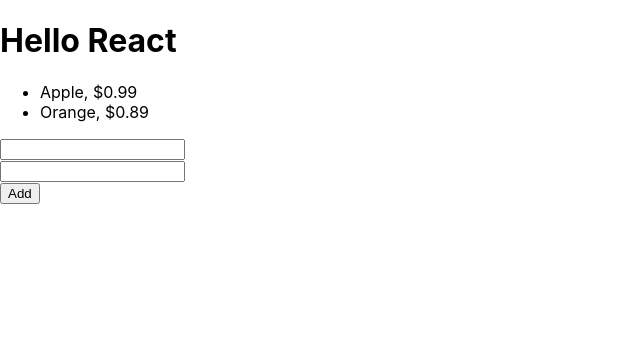
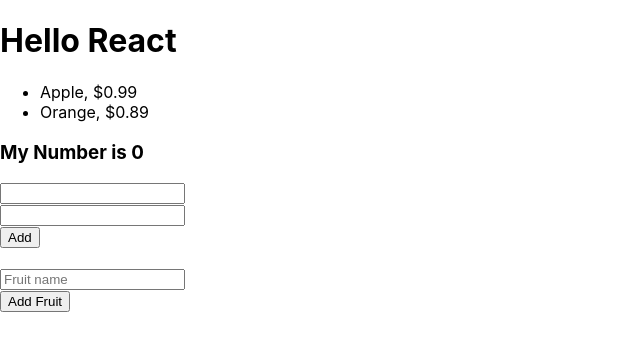
Before and after one commit to SoeYiYiAung/My-Learning-Application-RATec, a React (Create React App) app: page / in a window 1280 px wide. Shown: the top 350 px of the page, without its empty margins (0-640 px from the left). Built offline with nearby package versions, Linux system fonts and the light colour scheme.

Commit message:
Some Testing Codes are added

```diff
--- a/src/App.js
+++ b/src/App.js
@@ -6,7 +6,16 @@
         {this.props.name},
         ${this.props.price}
       </li>
+
     );
+  }
+}
+
+class Fruit extends React.Component{
+  render(){
+    return(
+      <li>{this.props.name}</li>
+    )
   }
 }
 
@@ -15,11 +24,15 @@
     items: [
       { id: 1, name: 'Apple', price: 0.99 },
       { id: 2, name: 'Orange', price: 0.89 },
-    ]
+    ],
+    fruits: [],
+    mynum : 0,
   }
 
   nameRef = React.createRef();
   priceRef = React.createRef();
+  fruitRef = React.createRef();
+
   add = () => {
     let id = this.state.items.length + 1;
     let name = this.nameRef.current.value;
@@ -28,26 +41,52 @@
       items: [
         ...this.state.items,
         { id, name, price }
-      ]
+      ],
+
+      mynum: this.state.mynum + 1
     });
   }
 
+  addFruit = () => {
+    let id = this.state.fruits.length + 1;
+    let name = this.fruitRef.current.value;
 
+    this.setState({
+      fruits: [...this.state.fruits, { id, name }],
+    });
+  };
 
   render() {
     return (
       <div>
         <h1>Hello React</h1>
         <ul>
-        {this.state.items.map(i => {
-        return (
-        <Item id={i.id} name={i.name} price={i.price} />
-        )
-        })}
+          {
+            this.state.items.map(i => {
+              return (
+                <Item id={i.id} name={i.name} price={i.price} />
+              )
+            })
+          }
         </ul>
+
+        <ol>
+          {this.state.fruits.map((f) => (
+            <Fruit key={f.id} id={f.id} name={f.name} />
+          ))}
+        </ol>
+
+        <h3>My Number is {this.state.mynum}</h3>
+
         <input type="text" ref={this.nameRef} /><br />
         <input type="text" ref={this.priceRef} /><br />
         <button onClick={this.add}>Add</button>
+
+        <br /><br />
+
+        <input type="text" placeholder="Fruit name" ref={this.fruitRef} /><br />
+        <button onClick={this.addFruit}>Add Fruit</button>
+
       </div>
 
     )
```
